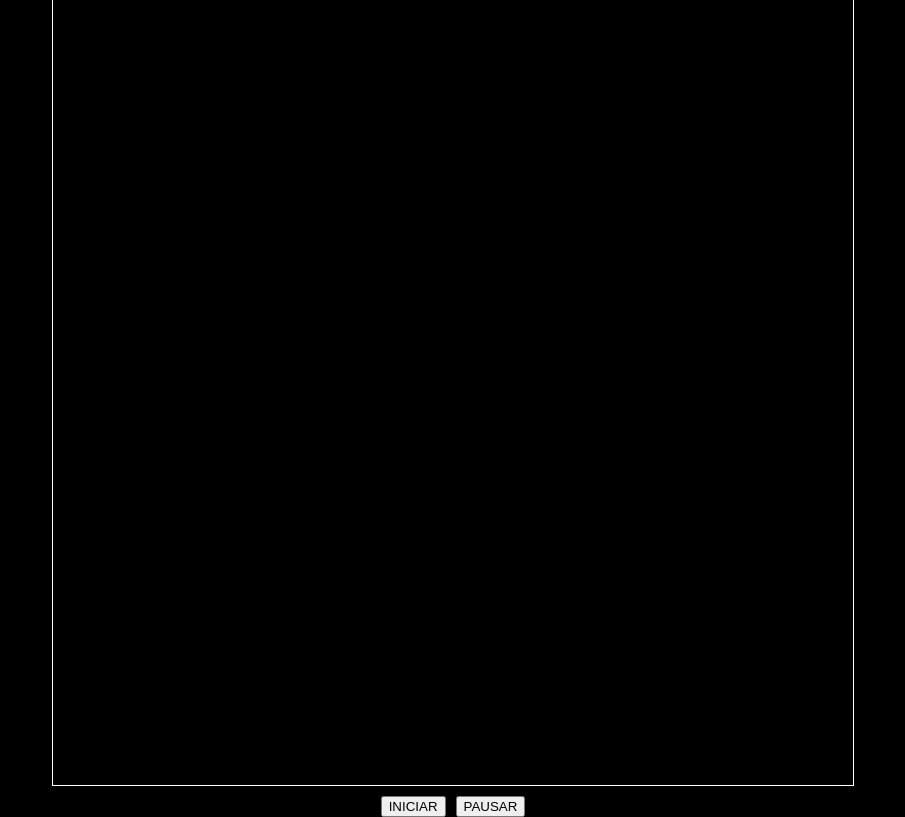
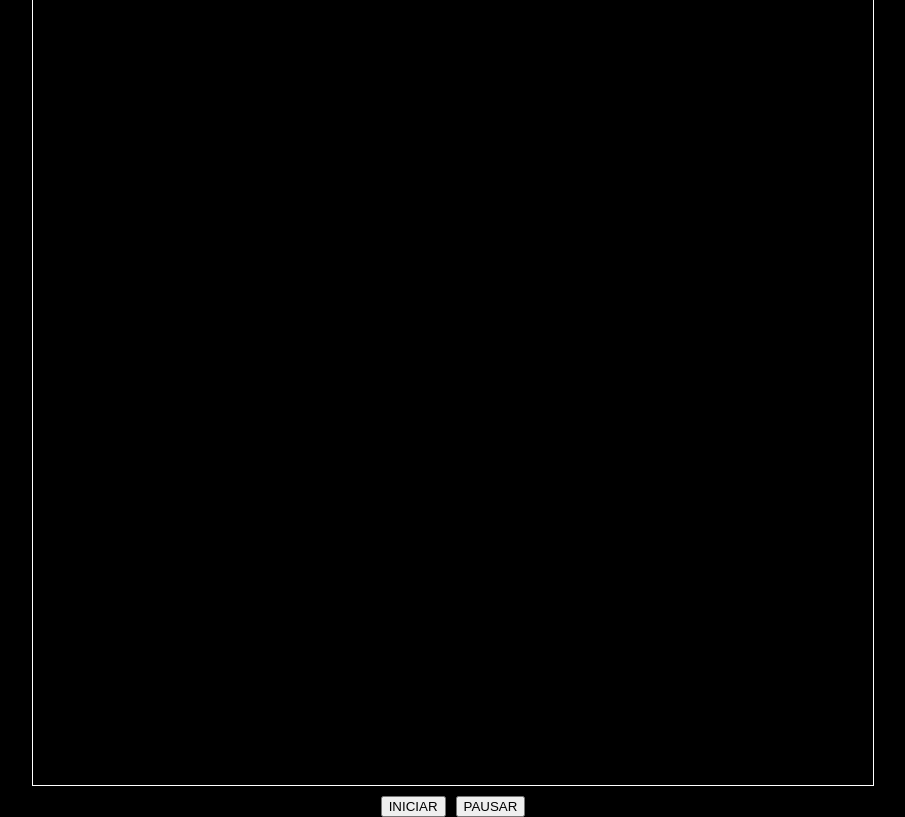
Before and after one commit to CrisArranz/pacman, a plain HTML site: page index.html in a window 1280 px wide. Shown: the whole page, without its empty margins (187-1092 px from the left). Drawn offline with Linux system fonts and the light colour scheme.

Commit message:
[PACMAN]: Refactor dimension and add new walls

```diff
--- a/assets/js/contanst.js
+++ b/assets/js/contanst.js
@@ -20,8 +20,8 @@ const PACMAN_CONFIGURATION = {
   color: ['red'],
   shape: SHAPES.image,
   startPosition: {
-    x: 0,
-    y: 0
+    x: 400,
+    y: 680
   },
   images: {
     up: {
--- a/assets/js/models/characters/character.js
+++ b/assets/js/models/characters/character.js
@@ -28,7 +28,7 @@ class Character extends AnimatedSprites {
   }
 
   move() {
-    if (this.tickVelocity > 15) {
+    if (this.tickVelocity > 10) {
       this.tickVelocity = 0
       this.positionX += this.velocityX;
       this.positionY += this.velocityY;
@@ -37,7 +37,6 @@ class Character extends AnimatedSprites {
   }
 
   checkCollisions(maze) {
-
     if (this.positionX <= 0) {
       this.positionX = 0;
     }
@@ -53,6 +52,7 @@ class Character extends AnimatedSprites {
     if (this.positionY + this.height >= this.context.canvas.height) {
       this.positionY = this.context.canvas.height - this.height;
     }
+
     const wall = maze.find(wall => wall.checkCollision(this));
 
     if (wall) {
--- a/assets/js/models/game.js
+++ b/assets/js/models/game.js
@@ -5,9 +5,26 @@ class Game {
     this.pacman = new Pacman(this.context);
 
     this.maze = [
+      //Pared externa lateral izquierdo
       new Wall(this.context, 40, 40, { width: WALLS_CONFIGURATION.size, height: 240 }),
       new Wall(this.context, 40, 320, { width: WALLS_CONFIGURATION.size, height: 160 }),
-      new Wall(this.context, 40, 520, { width: WALLS_CONFIGURATION.size, height: 240 }),,
+      new Wall(this.context, 40, 520, { width: WALLS_CONFIGURATION.size, height: 240 }),
+      //Pared externa lateral derecho
+      new Wall(this.context, 760, 40, { width: WALLS_CONFIGURATION.size, height: 240 }),
+      new Wall(this.context, 760, 320, { width: WALLS_CONFIGURATION.size, height: 160 }),
+      new Wall(this.context, 760, 520, { width: WALLS_CONFIGURATION.size, height: 240 }),
+      //Pared externa inferior
+      new Wall(this.context, 40, 720, { width: 360 , height: WALLS_CONFIGURATION.size }),
+      new Wall(this.context, 440, 720, { width: 360 , height: WALLS_CONFIGURATION.size }),
+      //Pared externa superior
+      new Wall(this.context, 40, 40, { width: 360 , height: WALLS_CONFIGURATION.size }),
+      new Wall(this.context, 440, 40, { width: 360 , height: WALLS_CONFIGURATION.size }),
+      //Jaula central
+      new Wall(this.context, 320, 320, { width: WALLS_CONFIGURATION.size, height: 160 }),
+      new Wall(this.context, 480, 320, { width: WALLS_CONFIGURATION.size, height: 160 }),
+      new Wall(this.context, 320, 440, { width: 200 , height: WALLS_CONFIGURATION.size }),
+      new Wall(this.context, 320, 320, { width: 80 , height: WALLS_CONFIGURATION.size }),
+      new Wall(this.context, 440, 320, { width: 80 , height: WALLS_CONFIGURATION.size }),
     ];
   }
 
--- a/index.html
+++ b/index.html
@@ -9,7 +9,7 @@
   </head>
   <body>
     <section class="container__board">
-      <canvas id="pacman-board" width="800" height="800"></canvas>
+      <canvas id="pacman-board" width="840" height="800"></canvas>
       <section class="container__actions">
         <button id="start-btn">INICIAR</button>
         <button id="pause-btn">PAUSAR</button>
```
